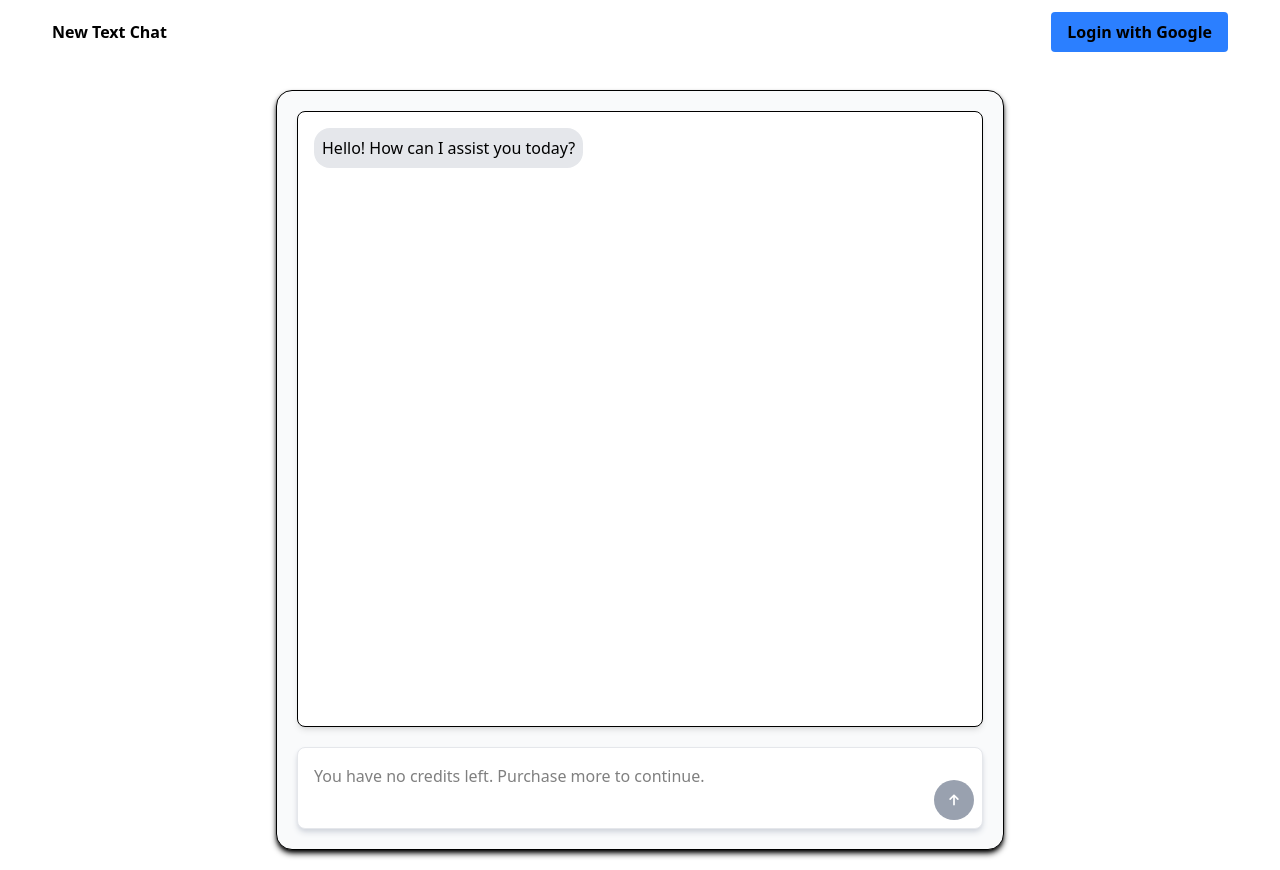
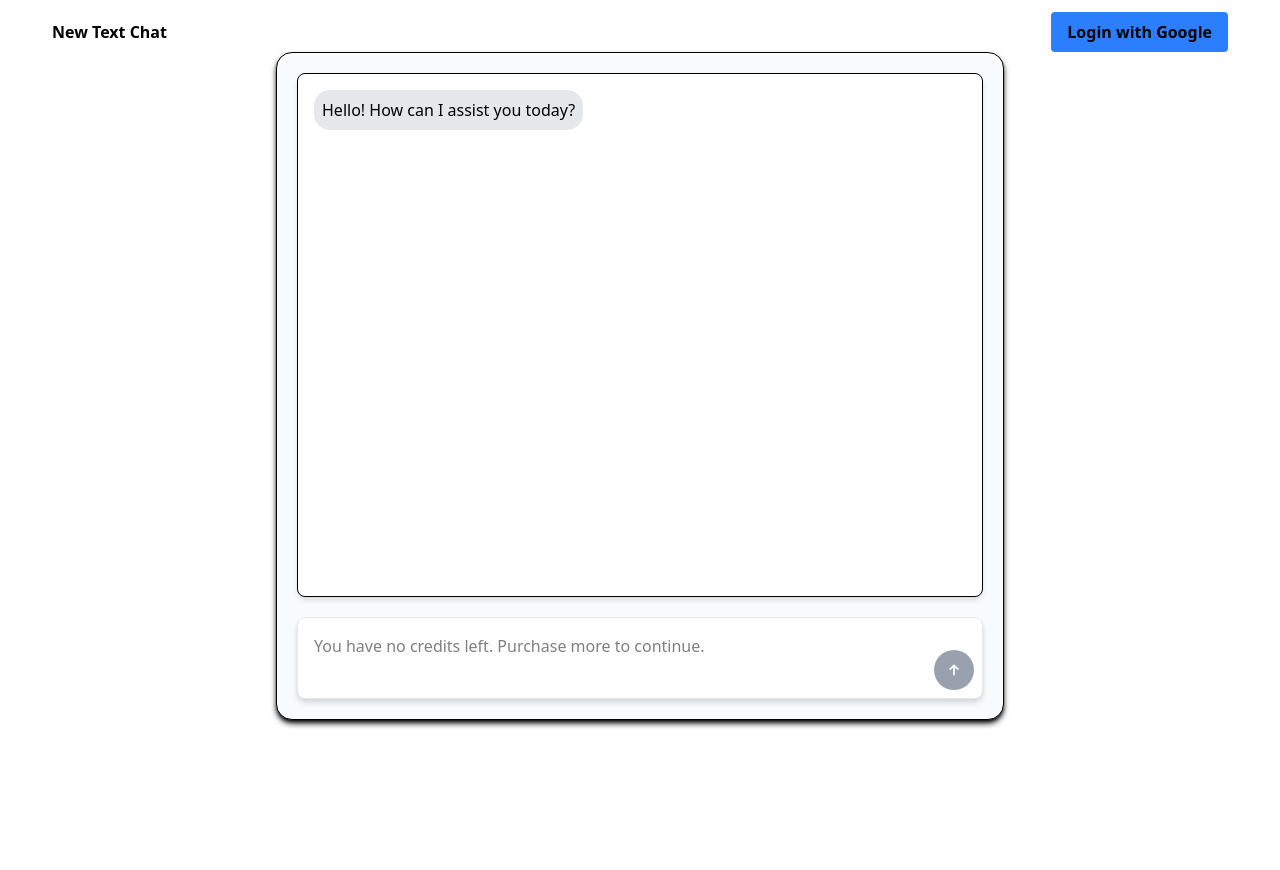
Before and after one commit to LiamTalisic/ChatbotSite, a React (Vite) app: page / in a window 1280 px wide. After the commit the page ends 800 px from the top, so only its background shows below. Built offline with nearby package versions, Linux system fonts and the light colour scheme; no server answers.

Commit message:
modified:   src/App.jsx 	modified:   src/components/Chat.jsx 	modified:   src/components/Navbar.jsx 	modified:   src/index.css

```diff
--- a/src/App.jsx
+++ b/src/App.jsx
@@ -3,17 +3,16 @@ import Chat from "./components/Chat";
 import Navbar from "./components/Navbar";
 
 function App() {
-  const [showComponent, setShowComponent] = useState("chat"); // Default view
 
   return (
     <>
-      <Navbar setShowComponent={setShowComponent} />
+      <Navbar/>
 
       {/* Centered Content */}
-      <div className="flex flex-col w-full h-[100vh] items-center justify-center min-h-[400px]">
+      <div className="flex flex-col w-full h-[90vh] items-center justify-center min-h-[400px]">
         <div className="SizedDiv">
-          {showComponent === "chat" && <Chat />}
-          {showComponent === "users"}
+          <Chat />
+
         </div>
       </div>
     </>
--- a/src/components/Chat.jsx
+++ b/src/components/Chat.jsx
@@ -21,7 +21,7 @@ const Chat = () => {
     };
 
     return (
-        <div className="flex flex-col h-full max-h-[95%] p-5 m-5 border rounded-2xl shadow-md shadow-black bg-gray-50 justify-between">
+        <div className="flex flex-col p-5 mx-5 border rounded-2xl shadow-md shadow-black bg-gray-50 justify-between chatBox">
             <ChatHistory messages={messages} />
             <ChatInput onSendMessage={handleSendMessage} />
         </div>
--- a/src/components/Navbar.jsx
+++ b/src/components/Navbar.jsx
@@ -7,7 +7,7 @@ const provider = new GoogleAuthProvider();
 const db = getFirestore();
 const API_URL = import.meta.env.VITE_BACKEND_URL;
 
-function NavBar({ setShowComponent }) {
+function NavBar() {
     const [user, setUser] = useState(null);
     const [credits, setCredits] = useState(0);
     const [dropdownOpen, setDropdownOpen] = useState(false);
@@ -107,7 +107,7 @@ function NavBar({ setShowComponent }) {
     };
 
     return (
-        <nav className="draggable no-draggable-children sticky top-0 p-3 mb-1.5 flex items-center justify-between z-10 h-header-height font-semibold bg-token-main-surface-primary max-md:hidden">
+        <nav className="draggable no-draggable-children absolute w-full top-0 p-3 flex items-center justify-between z-10 h-header-height font-semibold bg-token-main-surface-primary ">
             <div className="flex items-center space-x-4 pl-10">
                 <button onClick={() => setShowComponent("chat")} className="hover:text-gray-300 duration-150">
                     New Text Chat
--- a/src/index.css
+++ b/src/index.css
@@ -12,6 +12,11 @@ textarea {
   caret-color: rgba(0, 0, 0, 1);
 }
 
+.chatBox {
+  height: 100vh;
+
+}
+
 .SizedDiv {
   display: flex;
   flex-direction: column;
@@ -23,7 +28,12 @@ textarea {
 /* Small screens (min-width: 400px) */
 @media (min-width: 400px) {
   .SizedDiv {
-    width: 80%;
+    width: 100%;
+
+  }
+
+  .chatBox {
+    margin-top: 3.75rem;
   }
 }
 
@@ -32,4 +42,8 @@ textarea {
   .SizedDiv {
     width: 60%;
   }
+
+  .chatBox {
+    margin-top: 3.25rem;
+  }
 }
```
